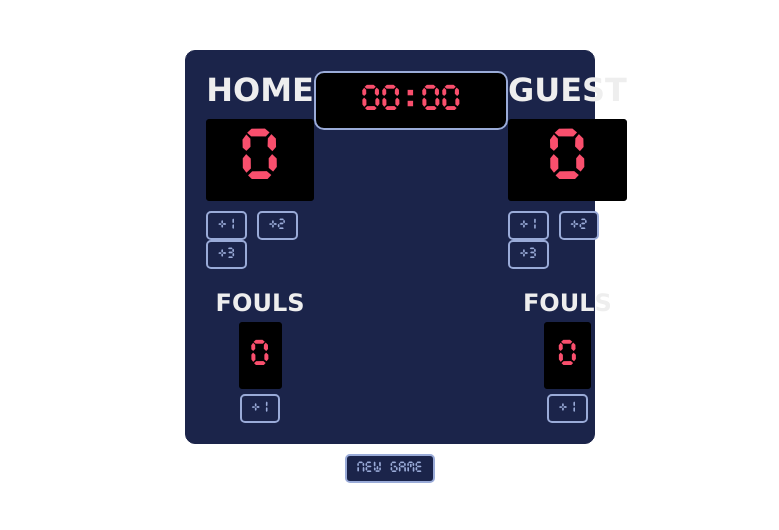
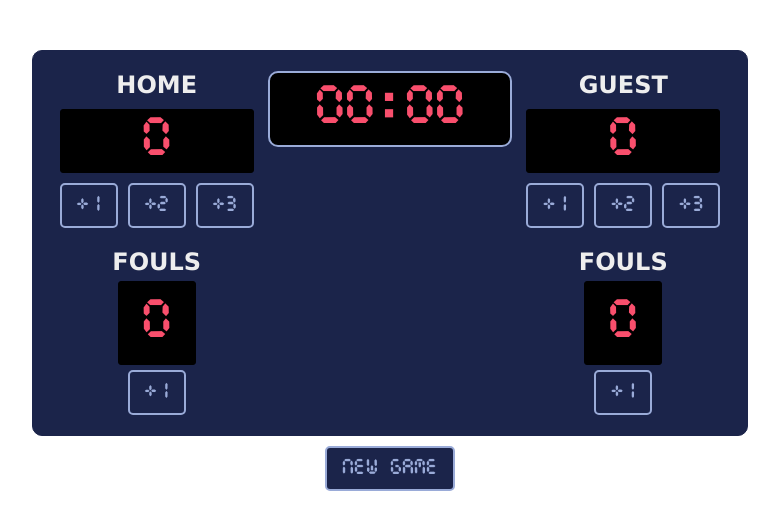
Before and after one commit to adriannaderkacz/basketball-scoreboard, a plain HTML site: page index.html in a window 1024 px wide. Shown: the whole page, without its empty margins (122-901 px from the left). Drawn offline with Linux system fonts and the light colour scheme.

Commit message:
Resolved error with media queries

```diff
--- a/assets/styles.css
+++ b/assets/styles.css
@@ -124,6 +124,28 @@ button {
     color: #F94F6D;
 }
 
+/* MEDIA QUERY */
+
+@media (min-width: 769px) and (max-width: 1130px) {
+    .container {
+        width: 70%;
+        padding: 20px;
+    }
+
+    .score p, .fouls p, .timer p {
+        font-size: 3em;
+    }
+
+    button {
+        padding: 10px 15px;
+        font-size: larger;
+    }
+
+    h1, h2 {
+        font-size: 1.5rem;
+    }
+}
+
 @media (max-width: 768px) {
     .container {
         width: 95%;
```
